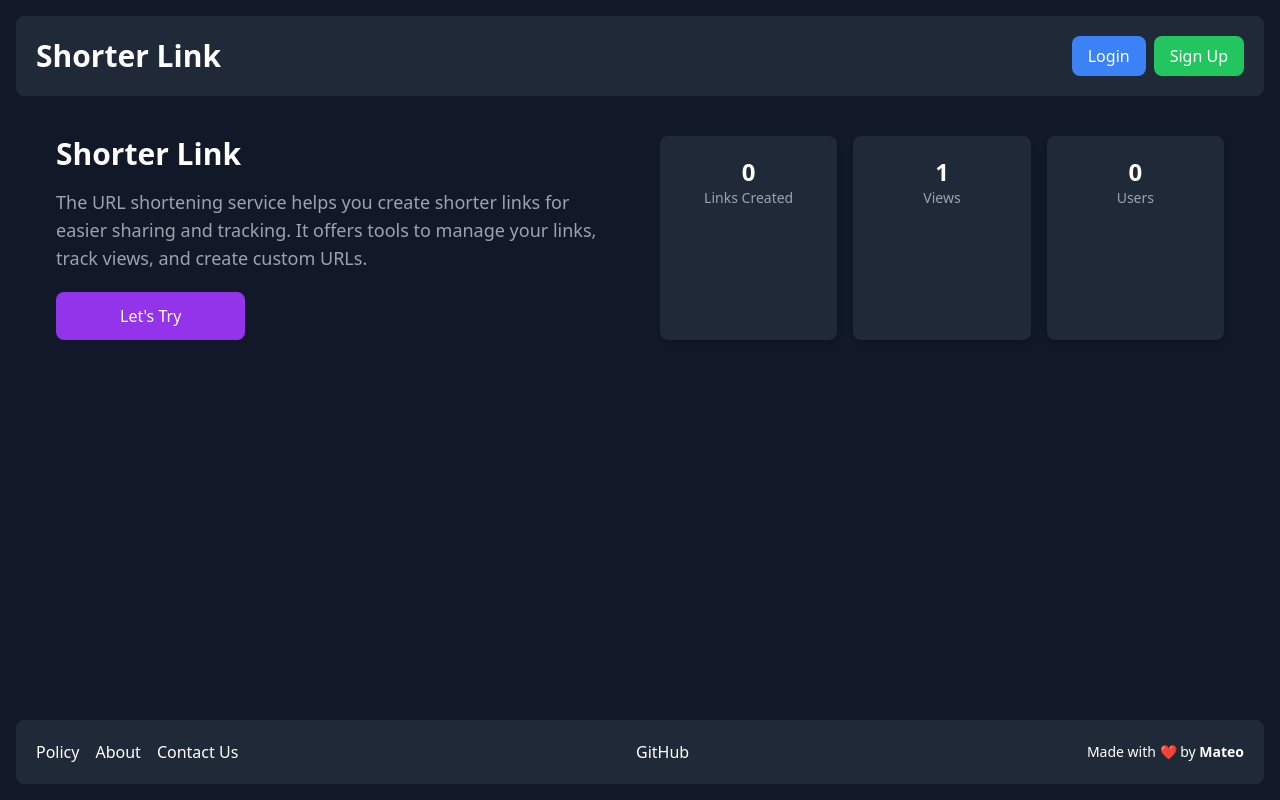
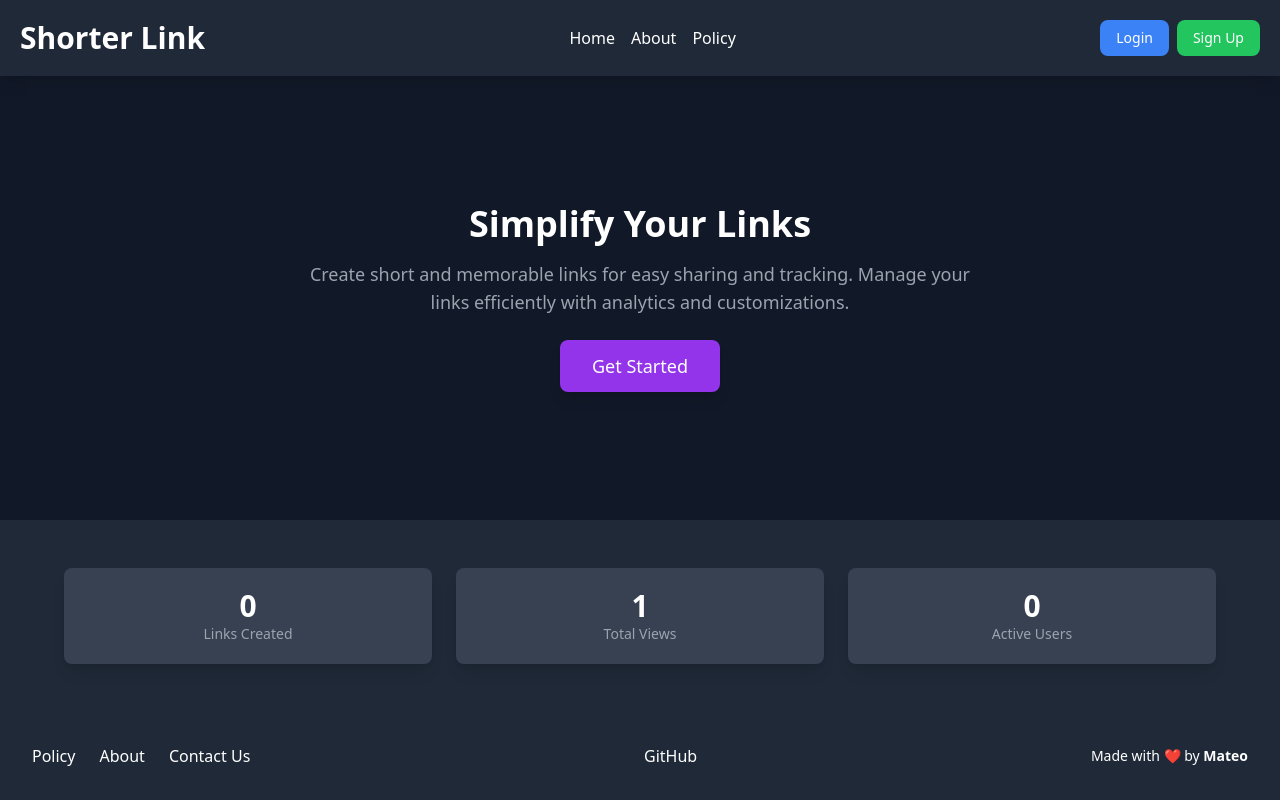
Before and after one commit to mateo-rfz/shorterLink, a Flask app: page / in a window 1280 px wide. Run offline with Flask 3, Linux system fonts and the light colour scheme; data comes from the database, SQL or seed files in the repository; data that the repository does not hold is empty; some libraries are stand-ins or nearby versions.

Commit message:
edit style

```diff
--- a/templates/main.html
+++ b/templates/main.html
@@ -1,62 +1,66 @@
 <!DOCTYPE html>
-<html lang="en">
+<html lang="en" class="dark">
 <head>
     <meta charset="UTF-8">
     <meta name="viewport" content="width=device-width, initial-scale=1.0">
     <title>Shorter Link</title>
     <script src="https://cdn.tailwindcss.com"></script>
 </head>
-<body class="flex flex-col min-h-screen w-full bg-gray-900 text-white overflow-x-hidden p-4">
+<body class="flex flex-col min-h-screen bg-gray-900 text-white">
     <!-- Header -->
-    <header class="flex justify-between items-center p-5 bg-gray-800 w-full rounded-lg">
+    <header class="bg-gray-800 text-white p-5 flex justify-between items-center shadow-lg w-full">
         <h1 class="text-2xl sm:text-3xl font-bold">Shorter Link</h1>
+        <nav class="hidden sm:flex space-x-4">
+            <a href="{{ url_for('main') }}" class="hover:text-gray-400">Home</a>
+            <a href="{{ url_for('about') }}" class="hover:text-gray-400">About</a>
+            <a href="{{ url_for('policy') }}" class="hover:text-gray-400">Policy</a>
+        </nav>
         <div class="flex space-x-2">
             <form action="{{ url_for('login') }}" method="GET">
-                <button type="submit" class="px-4 py-2 bg-blue-500 rounded-lg hover:bg-blue-600">Login</button>
+                <button type="submit" class="bg-blue-500 text-white px-4 py-2 rounded-lg hover:bg-blue-600 text-sm">Login</button>
             </form>
             <form action="{{ url_for('signup') }}" method="GET">
-                <button type="submit" class="px-4 py-2 bg-green-500 rounded-lg hover:bg-green-600">Sign Up</button>
+                <button type="submit" class="bg-green-500 text-white px-4 py-2 rounded-lg hover:bg-green-600 text-sm">Sign Up</button>
             </form>
         </div>
     </header>
 
-    <!-- Main Content -->
-    <main class="flex flex-col sm:flex-row justify-between p-10 gap-10 w-full">
-        <div class="sm:w-1/2 text-center sm:text-left">
-            <h2 class="text-3xl font-semibold mb-4">Shorter Link</h2>
-            <p class="text-base sm:text-lg text-gray-400">The URL shortening service helps you create shorter links for easier sharing and tracking. It offers tools to manage your links, track views, and create custom URLs.</p>
-            <div class="mt-5">
-                <form action="{{ url_for('createLink') }}" method="GET">
-                    <button type="submit" class="px-16 py-3 text-base bg-purple-600 rounded-lg hover:bg-purple-700">Let's Try</button>
-                </form>
+    <!-- Hero Section -->
+    <section class="flex-1 flex flex-col items-center justify-center text-center px-6 py-12">
+        <h2 class="text-3xl sm:text-4xl font-bold mb-4">Simplify Your Links</h2>
+        <p class="text-base sm:text-lg text-gray-400 max-w-2xl">Create short and memorable links for easy sharing and tracking. Manage your links efficiently with analytics and customizations.</p>
+        <form action="{{ url_for('createLink') }}" method="GET" class="mt-6">
+            <button type="submit" class="bg-purple-600 text-white py-3 px-8 rounded-lg hover:bg-purple-700 text-base sm:text-lg shadow-lg">Get Started</button>
+        </form>
+    </section>
+
+    <!-- Statistics Section -->
+    <section class="w-full bg-gray-800 py-12 px-6">
+        <div class="max-w-6xl mx-auto grid grid-cols-1 sm:grid-cols-3 gap-6 text-center">
+            <div class="bg-gray-700 p-5 rounded-lg shadow-lg">
+                <p class="text-3xl font-bold">{{ linksCreated }}</p>
+                <p class="text-sm text-gray-400">Links Created</p>
+            </div>
+            <div class="bg-gray-700 p-5 rounded-lg shadow-lg">
+                <p class="text-3xl font-bold">{{ view }}</p>
+                <p class="text-sm text-gray-400">Total Views</p>
+            </div>
+            <div class="bg-gray-700 p-5 rounded-lg shadow-lg">
+                <p class="text-3xl font-bold">{{ users }}</p>
+                <p class="text-sm text-gray-400">Active Users</p>
             </div>
         </div>
-
-        <div class="sm:w-1/2 grid grid-cols-1 sm:grid-cols-3 gap-4">
-            <div class="bg-gray-800 p-5 rounded-lg shadow-md text-center">
-                <p class="text-2xl font-bold">{{ linksCreated }}</p>
-                <p class="text-sm text-gray-400">Links Created</p>
-            </div>
-            <div class="bg-gray-800 p-5 rounded-lg shadow-md text-center">
-                <p class="text-2xl font-bold">{{ view }}</p>
-                <p class="text-sm text-gray-400">Views</p>
-            </div>
-            <div class="bg-gray-800 p-5 rounded-lg shadow-md text-center">
-                <p class="text-2xl font-bold">{{ users }}</p>
-                <p class="text-sm text-gray-400">Users</p>
-            </div>
-        </div>
-    </main>
+    </section>
 
     <!-- Footer -->
-    <footer class="flex flex-col sm:flex-row justify-between items-center p-5 bg-gray-800 text-white space-y-4 sm:space-y-0 w-full rounded-lg mt-auto">
-        <div class="flex space-x-4">
+    <footer class="bg-gray-800 text-white p-8 mt-auto flex flex-col sm:flex-row justify-between items-center text-center w-full space-y-4 sm:space-y-0">
+        <div class="flex space-x-6">
             <a href="{{ url_for('policy') }}" class="hover:text-gray-400">Policy</a>
             <a href="{{ url_for('about') }}" class="hover:text-gray-400">About</a>
             <a href="{{ url_for('contactus') }}" class="hover:text-gray-400">Contact Us</a>
         </div>
         <a href="https://github.com/mateo-rfz/shorterlink" class="hover:text-gray-400">GitHub</a>
-        <div class="text-sm font-light">Made with ❤️ by <a href="https://github.com/mateo-rfz" class="hover:text-gray-400 font-semibold">Mateo</a></div>
+        <p class="text-sm">Made with ❤️ by <a href="https://github.com/mateo-rfz" class="hover:text-gray-400 font-semibold">Mateo</a></p>
     </footer>
 </body>
 </html>
```
